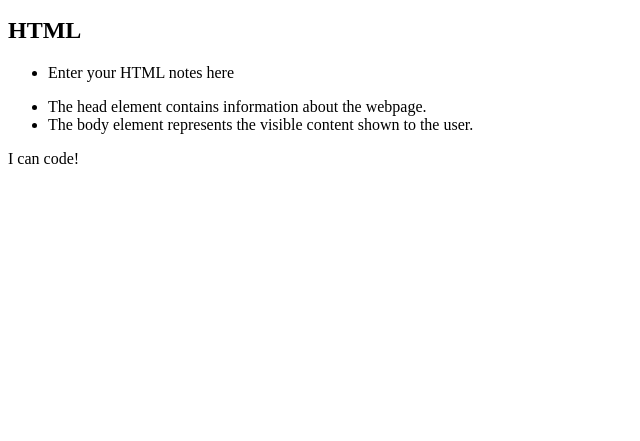
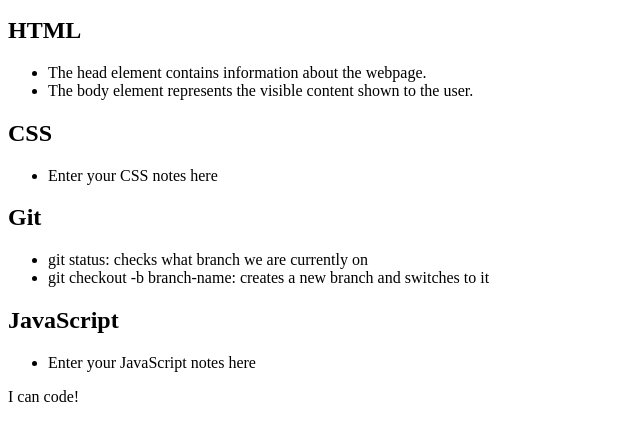
Before and after one commit to clayguerrero/prework-study-guide, a plain HTML site: page index.html in a window 1280 px wide. Shown: the part 101-542 px from the top of the page, without its empty margins (0-640 px from the left). Drawn offline with Linux system fonts and the light colour scheme.

Commit message:
missing assets

```diff
--- a/index.html
+++ b/index.html
@@ -18,16 +18,33 @@
       <section class="card" id="html-section">
         <h2>HTML</h2>
         <ul>
-          <li>Enter your HTML notes here</li>
-        </ul>
-        <ul>
           <li>The head element contains information about the webpage.</li>
-          <li>The body element represents the visible content shown to the user.</li>
+          <li>
+            The body element represents the visible content shown to the user.
+          </li>
         </ul>
       </section>
-      <section class="card" id="css-section"></section>
-      <section class="card" id="gitsection"></section>
-      <section class="card" id="javascript-section"></section>
+      <section class="card" id="css-section">
+        <h2>CSS</h2>
+        <ul>
+          <li>Enter your CSS notes here</li>
+        </ul>
+      </section>
+      <section class="card" id="gitsection">
+        <h2>Git</h2>
+        <ul>
+          <li>git status: checks what branch we are currently on</li>
+          <li>
+            git checkout -b branch-name: creates a new branch and switches to it
+          </li>
+        </ul>
+      </section>
+      <section class="card" id="javascript-section">
+        <h2>JavaScript</h2>
+        <ul>
+          <li>Enter your JavaScript notes here</li>
+        </ul>
+      </section>
     </main>
 
     <footer>
```
